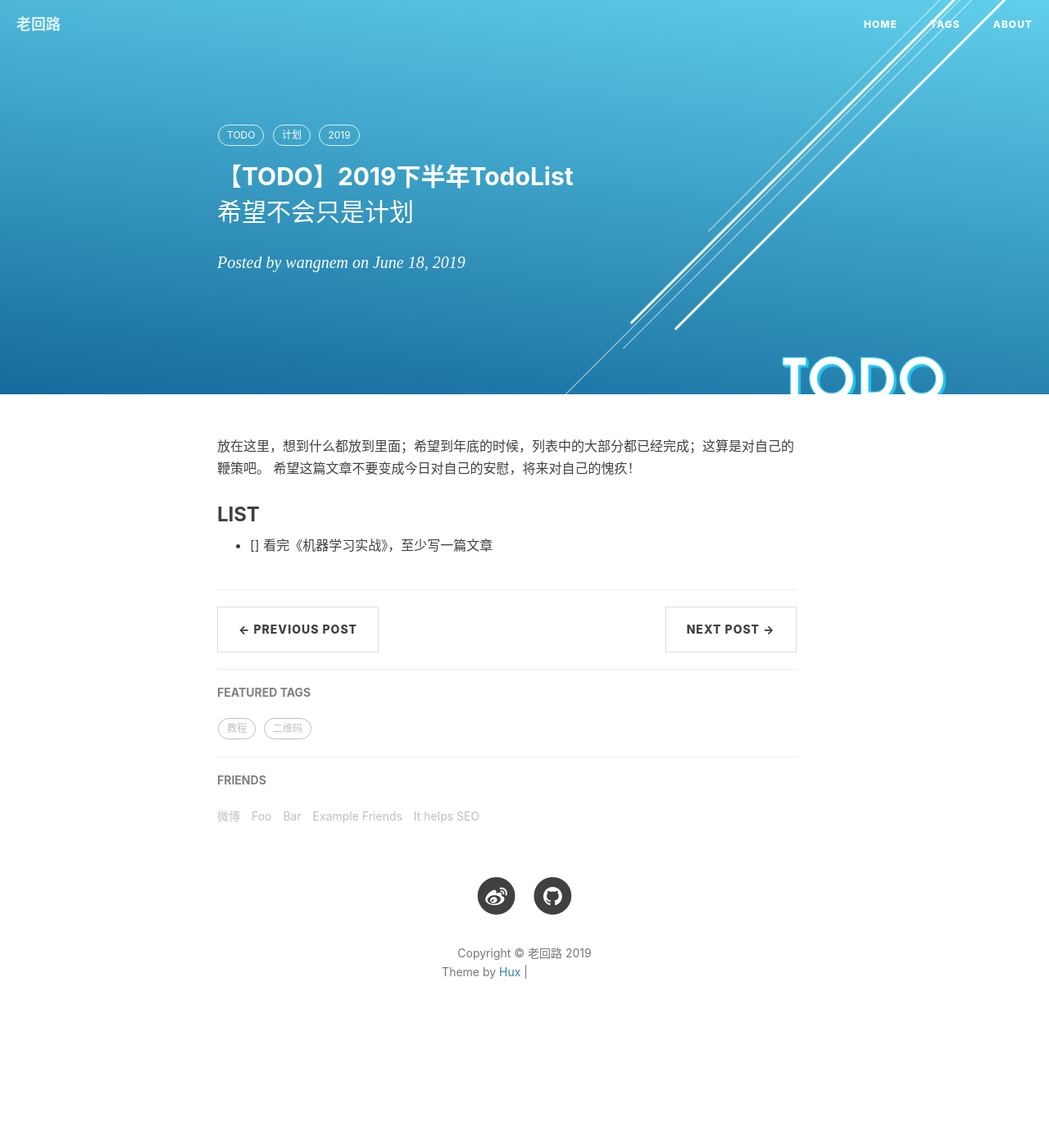
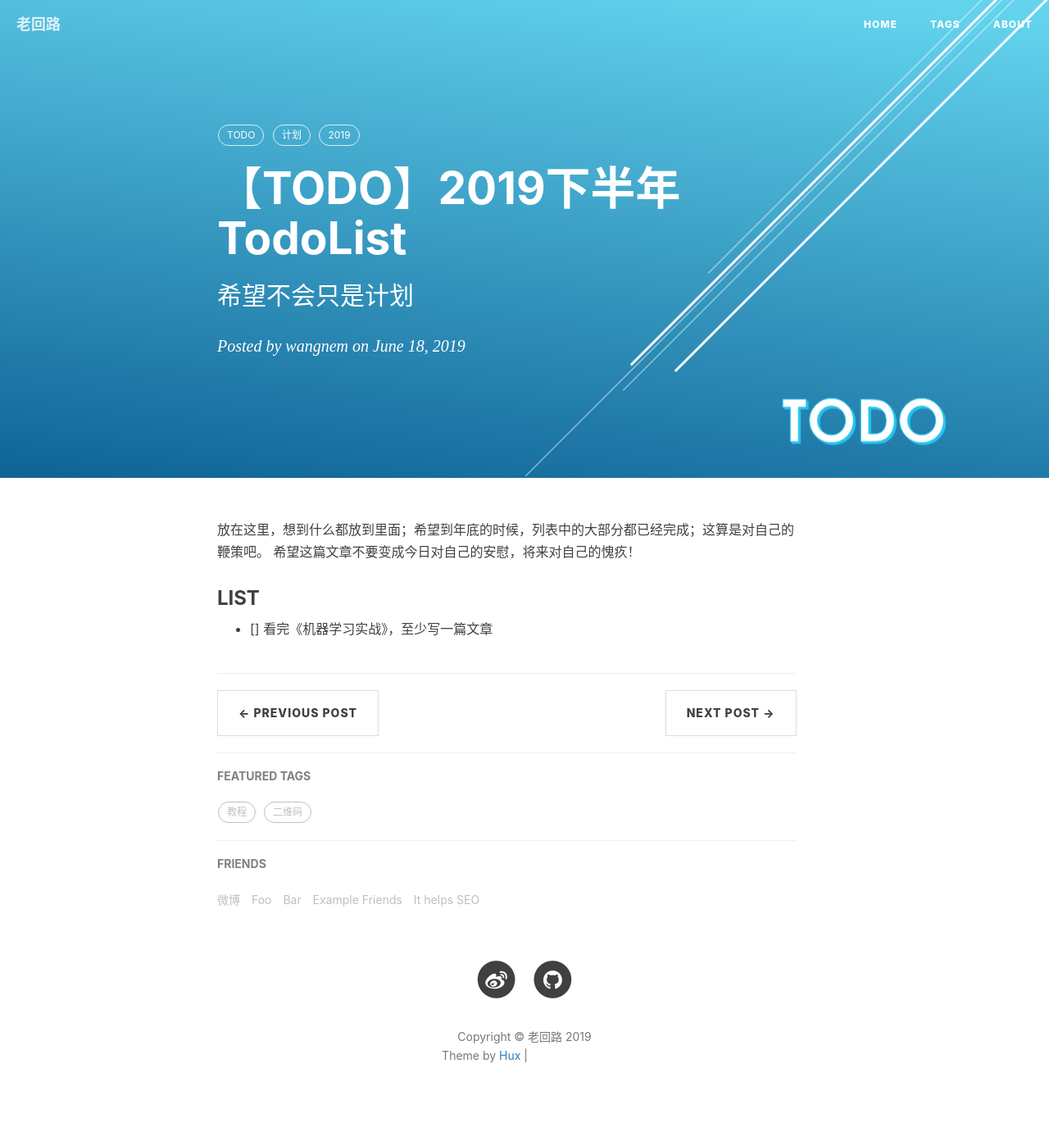
Before and after one commit to lovears/lovears.github.io, a Jekyll site: the page built from _posts/2019-06-30-todo-list.markdown, in a window 1280 px wide. Shown: the whole page at 82% size. Built offline with Jekyll 4.4.1, drawn with Linux system fonts in a browser that asks for light colours; nearby versions of some CDN libraries; comment, search, counter and statistics services are not loaded; before the commit the page ends 1290 px from its top, so only the background shows below that; grey boxes are pictures that could not be loaded.

Commit message:
Update post.html

```diff
--- a/_layouts/post.html
+++ b/_layouts/post.html
@@ -22,9 +22,9 @@ layout: default
                         <a class="tag" href="{{ site.baseurl }}/tags/#{{ tag }}" title="{{ tag }}">{{ tag }}</a>
                         {% endfor %}
                     </div>
-                    <h2>{{ page.title }}</h2>
+                    <h1>{{ page.title }}</h1>
                     {% comment %}
-                        always create a h2 for keeping the margin , Hux
+                        always create a h2 for keeping the margin
                     {% endcomment %}
                     {% comment %} if page.subtitle {% endcomment %}
                     <h2 class="subheading">{{ page.subtitle }}</h2>
```
